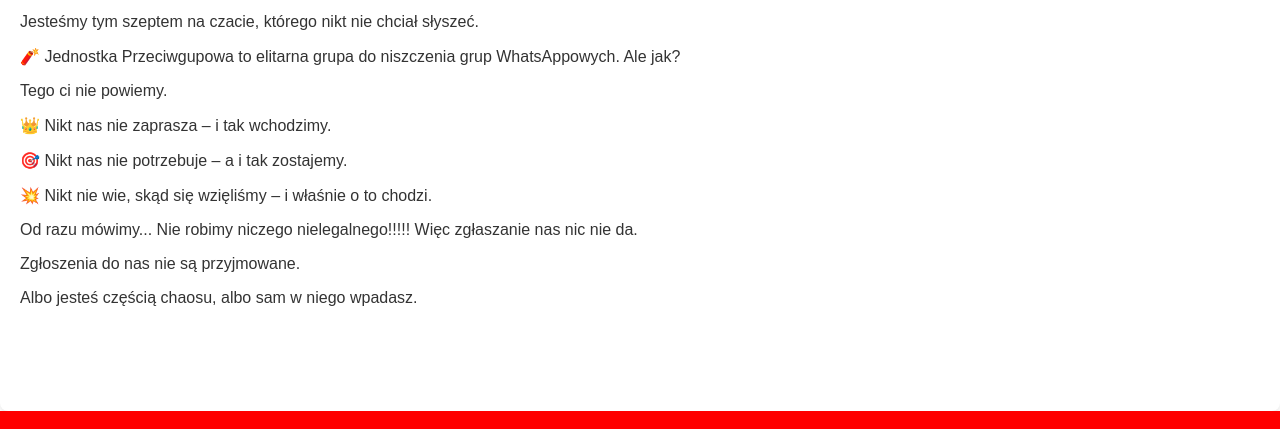
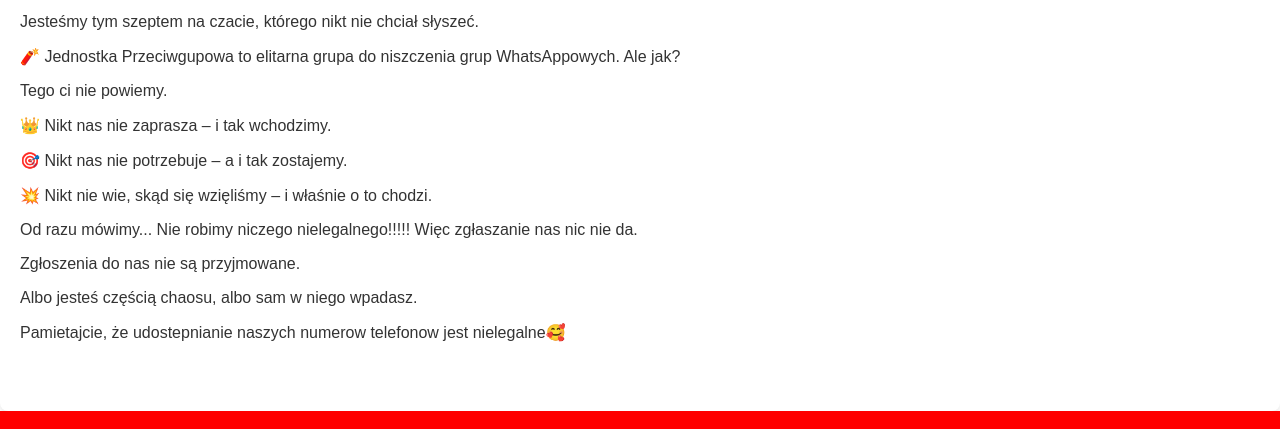
Before and after one commit to jednostkaprzeciwgrupowa/jednostkaprzeciwgrupowa.github.io, a plain HTML site: page o-nas.html in a window 1280 px wide. Shown: the part 310-739 px from the top of the page. Drawn offline with Linux system fonts and the light colour scheme.

Commit message:
Update o-nas.html

```diff
--- a/o-nas.html
+++ b/o-nas.html
@@ -85,6 +85,7 @@
     <p>Od razu mówimy... Nie robimy niczego nielegalnego!!!!! Więc zgłaszanie nas nic nie da.</p>
     <p>Zgłoszenia do nas nie są przyjmowane.</p>
     <p>Albo jesteś częścią chaosu, albo sam w niego wpadasz.</p>
+    <p>Pamietajcie, że udostepnianie naszych numerow telefonow jest nielegalne🥰</p>
   </main>
 
   <footer>
```
